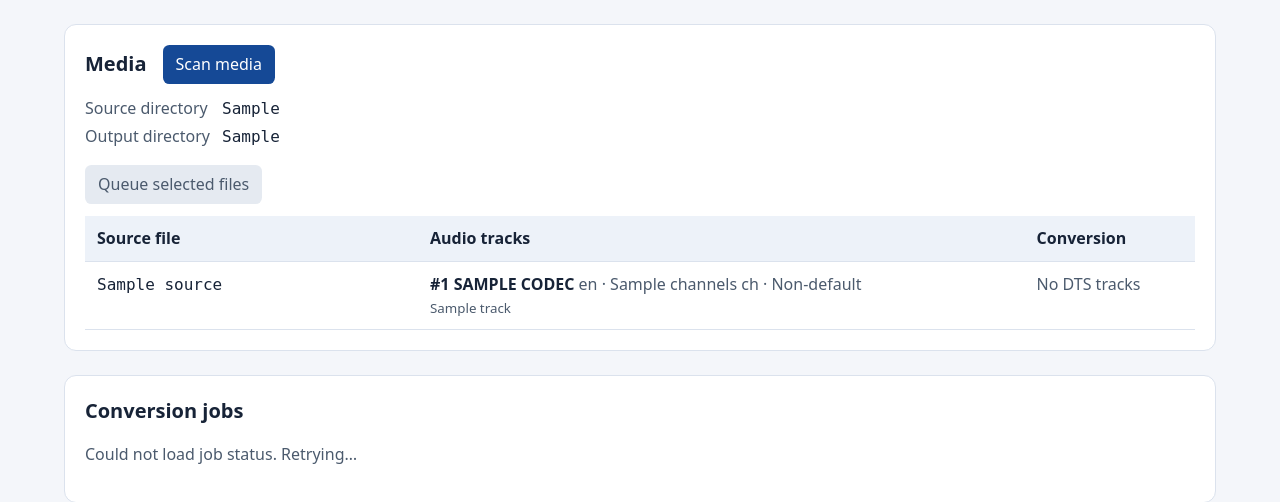
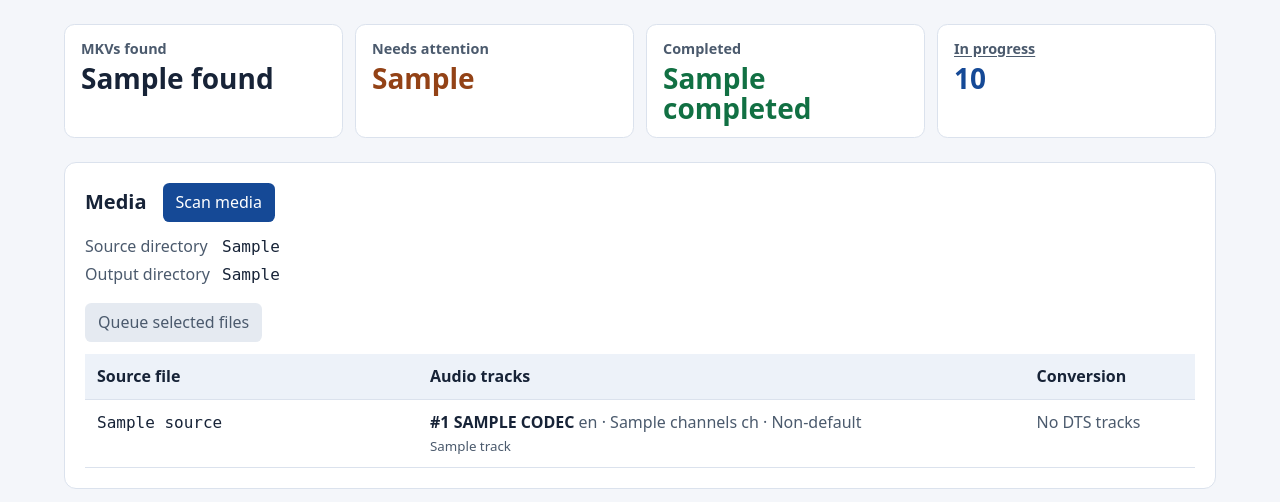
Before and after one commit to djamelinfo/filmToAc3, a FastAPI app: template app/templates/index.html in a window 1280 px wide. Shown: the part 104-606 px from the top of the page. Run offline with FastAPI, Linux system fonts and the light colour scheme; the template is opened without the code that fills it: most values are stand-ins (such as "Sample title", 1, 10 or a date in 2020); data that the repository does not hold is empty; parts of the project's set-up code (start-up, migrations or seed data) failed here and were passed over.

Commit message:
feat(ui): show conversion progress and library stats

```diff
--- a/app/main.py
+++ b/app/main.py
@@ -4,6 +4,7 @@ from contextlib import asynccontextmanager
 from dataclasses import asdict, dataclass
 from pathlib import Path
 from threading import Lock
+from time import monotonic
 
 from fastapi import FastAPI, HTTPException, Request
 from fastapi.responses import HTMLResponse, RedirectResponse
@@ -27,6 +28,7 @@ class Job:
     track_index: int
     status: str = "queued"
     message: str | None = None
+    progress: int | None = None
 
 
 class AppState:
@@ -37,6 +39,7 @@ class AppState:
         self.scanned = False
         self.jobs: list[Job] = []
         self.active_outputs: set[Path] = set()
+        self.recent_outputs: dict[str, float] = {}
         self.lock = Lock()
         self.scan_lock = Lock()
         self.worker = ThreadPoolExecutor(max_workers=1, thread_name_prefix="conversion")
@@ -74,17 +77,46 @@ class AppState:
         return {"queued": queued, "already_active": already_active}
 
     def _run_job(self, job: Job, media: MediaFile, track: AudioTrack, make_default: bool) -> None:
+        def report_progress(percent: int) -> None:
+            with self.lock:
+                job.progress = percent
+
         with self.lock:
             job.status = "running"
         try:
-            published = self.library.convert(media, track, make_default)
+            published = self.library.convert(media, track, make_default, report_progress=report_progress)
             status, message = ("completed", None) if published else ("skipped", "Output already exists.")
         except Exception as exc:
             status, message = "failed", str(exc) or type(exc).__name__
         with self.lock:
             job.status = status
             job.message = message
+            if status == "completed":
+                job.progress = 100
+            if status in ("completed", "skipped"):
+                self.recent_outputs[job.source] = monotonic()
             self.active_outputs.remove(Path(job.output))
+
+    def library_stats(self) -> dict[str, int]:
+        """Summarize the current scan and queue with the state lock held."""
+        statuses = {job.source: job.status for job in self.jobs}
+        active = {source for source, status in statuses.items() if status in ("queued", "running")}
+        stats = {
+            "found": len(self.media),
+            "needs_attention": 0,
+            "completed": 0,
+            "in_progress": len(active),
+        }
+        for source, file in self.media.items():
+            if source in active:
+                continue
+            if file.error or statuses.get(source) == "failed":
+                stats["needs_attention"] += 1
+            elif file.output_exists or source in self.recent_outputs:
+                stats["completed"] += 1
+            elif any(track.is_dts for track in file.tracks):
+                stats["needs_attention"] += 1
+        return stats
 
 
 @asynccontextmanager
@@ -118,6 +150,7 @@ def index(request: Request):
             "media": list(state.media.values()),
             "scanned": state.scanned,
             "scan_errors": state.scan_errors,
+            "stats": state.library_stats(),
         }
     return templates.TemplateResponse(request=request, name="index.html", context=context)
 
@@ -126,11 +159,17 @@ def index(request: Request):
 def scan(request: Request):
     state: AppState = request.app.state.ac3fixer
     with state.scan_lock:
+        started_at = monotonic()
         media, errors = state.library.scan()
         with state.lock:
             state.media = media
             state.scan_errors = errors
             state.scanned = True
+            # The scan replaces older output state. Keep jobs that finished while it ran.
+            state.recent_outputs = {
+                source: finished_at for source, finished_at in state.recent_outputs.items()
+                if finished_at >= started_at
+            }
     return RedirectResponse(url="/", status_code=303)
 
 
@@ -145,3 +184,10 @@ def jobs(request: Request):
     state: AppState = request.app.state.ac3fixer
     with state.lock:
         return [asdict(job) for job in state.jobs]
+
+
+@app.get("/dashboard")
+def dashboard(request: Request):
+    state: AppState = request.app.state.ac3fixer
+    with state.lock:
+        return {"stats": state.library_stats(), "jobs": [asdict(job) for job in state.jobs]}
--- a/app/static/app.js
+++ b/app/static/app.js
@@ -8,6 +8,8 @@ scanForm.addEventListener("submit", () => {
 const conversionForm = document.querySelector("#conversion-form");
 const jobsTable = document.querySelector("#jobs-table");
 const jobsMessage = document.querySelector("#jobs-message");
+const statCounters = document.querySelectorAll("[data-stat]");
+const formatCount = new Intl.NumberFormat();
 let lastJobs;
 let refreshingJobs = false;
 
@@ -17,7 +19,10 @@ async function refreshJobs() {
     try {
         const response = await fetch(jobsTable.dataset.url, { cache: "no-store" });
         if (!response.ok) throw new Error();
-        const jobs = await response.json();
+        const { jobs, stats } = await response.json();
+        for (const counter of statCounters) {
+            counter.textContent = formatCount.format(stats[counter.dataset.stat]);
+        }
         jobsMessage.textContent = jobs.length ? "" : "No conversions queued.";
         jobsTable.hidden = jobs.length === 0;
 
@@ -34,6 +39,22 @@ async function refreshJobs() {
             status.className = `status ${job.status}`;
             status.textContent = job.status;
             cell.append(status);
+            if (job.status === "running") {
+                const progress = document.createElement("progress");
+                progress.max = 100;
+                progress.setAttribute("aria-label", `Conversion progress for ${job.source}`);
+                const indicator = document.createElement("div");
+                indicator.className = "job-progress";
+                indicator.append(progress);
+                if (typeof job.progress === "number") {
+                    progress.value = job.progress;
+                    const percentage = document.createElement("span");
+                    percentage.textContent = `${job.progress}%`;
+                    percentage.setAttribute("aria-hidden", "true");
+                    indicator.append(percentage);
+                }
+                cell.append(indicator);
+            }
             if (job.message) {
                 const message = document.createElement("small");
                 message.textContent = job.message;
--- a/app/static/styles.css
+++ b/app/static/styles.css
@@ -15,6 +15,34 @@ header p, .muted, small, .track-details { color: #4b5a6d; }
 h1, h2, header p { margin: 0; }
 h1 { font-size: 2rem; }
 h2 { font-size: 1.25rem; }
+
+.library-stats {
+    display: grid;
+    grid-template-columns: repeat(auto-fit, minmax(min(100%, 10rem), 1fr));
+    gap: .75rem;
+    margin: 1.5rem 0 0;
+}
+
+.library-stats > div {
+    padding: .8rem 1rem;
+    border: 1px solid #dbe2ed;
+    border-radius: .65rem;
+    background: #fff;
+}
+
+.library-stats dt { color: #4b5a6d; font-size: .9rem; font-weight: 600; }
+.library-stats dt a { color: inherit; text-underline-offset: .15em; }
+.library-stats dd {
+    margin: .2rem 0 0;
+    font-size: 1.75rem;
+    font-weight: 700;
+    font-variant-numeric: tabular-nums;
+    line-height: 1.1;
+}
+
+.library-stats [data-stat="needs_attention"] { color: #934216; }
+.library-stats [data-stat="completed"] { color: #117043; }
+.library-stats [data-stat="in_progress"] { color: #154996; }
 
 section {
     margin-top: 1.5rem;
@@ -78,4 +106,16 @@ small, .error { white-space: pre-line; }
 .status.completed { color: #117043; }
 .status.failed, .error, .errors { color: #a51d23; }
 .status.running { color: #154996; }
+
+.job-progress {
+    display: flex;
+    align-items: center;
+    gap: .5rem;
+    min-width: 9rem;
+    margin-top: .25rem;
+    font-size: .85rem;
+    font-variant-numeric: tabular-nums;
+}
+
+.job-progress progress { width: 100%; accent-color: #154996; }
 #jobs-message:empty { display: none; }
--- a/app/templates/index.html
+++ b/app/templates/index.html
@@ -22,6 +22,25 @@
             <h1>AC3Fixer</h1>
             <p>Add an AC-3 compatibility track to MKV files for Jellyfin.</p>
         </header>
+
+        <dl class="library-stats" aria-label="Library summary">
+            <div>
+                <dt>MKVs found</dt>
+                <dd data-stat="found">{{ stats.found }}</dd>
+            </div>
+            <div>
+                <dt>Needs attention</dt>
+                <dd data-stat="needs_attention">{{ stats.needs_attention }}</dd>
+            </div>
+            <div>
+                <dt>Completed</dt>
+                <dd data-stat="completed">{{ stats.completed }}</dd>
+            </div>
+            <div>
+                <dt><a href="#jobs-heading">In progress</a></dt>
+                <dd data-stat="in_progress">{{ stats.in_progress }}</dd>
+            </div>
+        </dl>
 
         <section aria-labelledby="media-heading">
             <div class="row">
@@ -127,7 +146,7 @@
             <h2 id="jobs-heading">Conversion jobs</h2>
             <p id="jobs-message" class="muted" role="status">Loading jobs…</p>
             <div class="table-wrap">
-                <table id="jobs-table" data-url="{{ url_for('jobs') }}" hidden>
+                <table id="jobs-table" data-url="{{ url_for('dashboard') }}" hidden>
                     <thead>
                         <tr>
                             <th scope="col">Source file</th>
```
Also changed, not shown: app/converter.py (+57 -4 lines), tests/test_workflow.py (+69 -10 lines), README.md.
